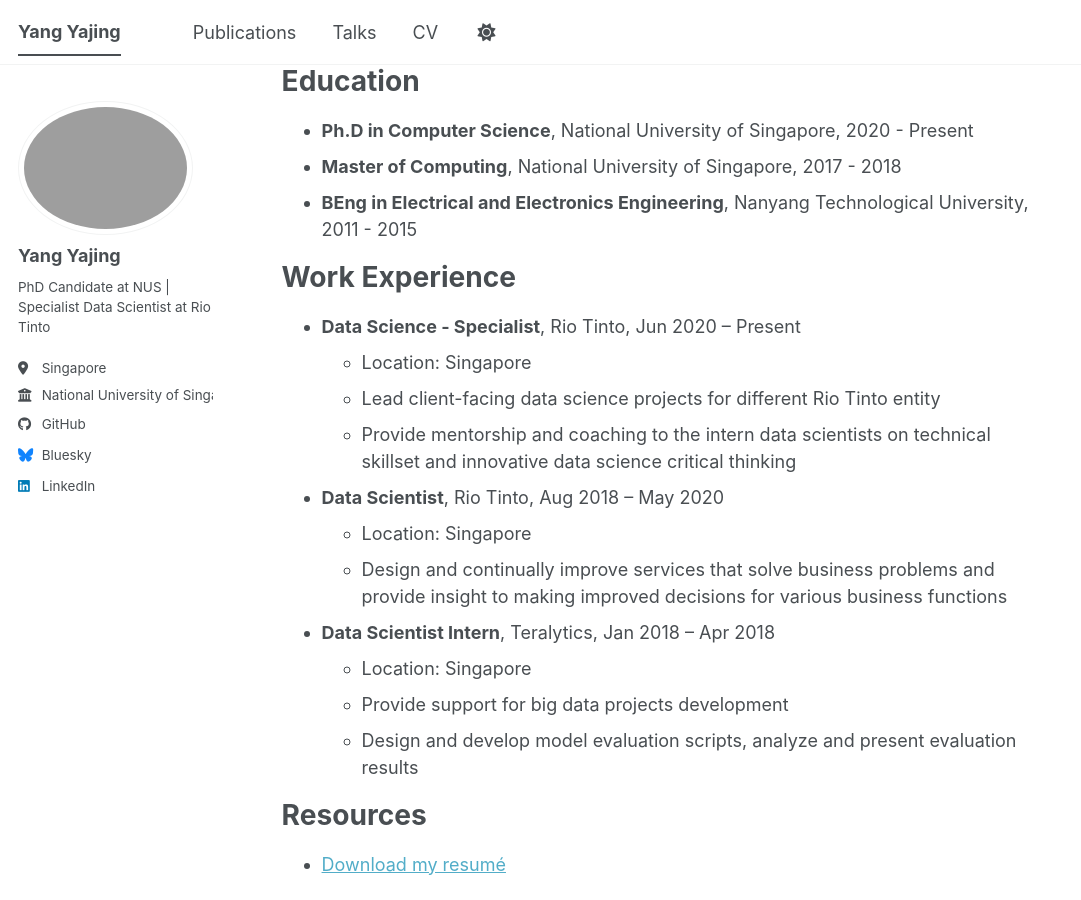
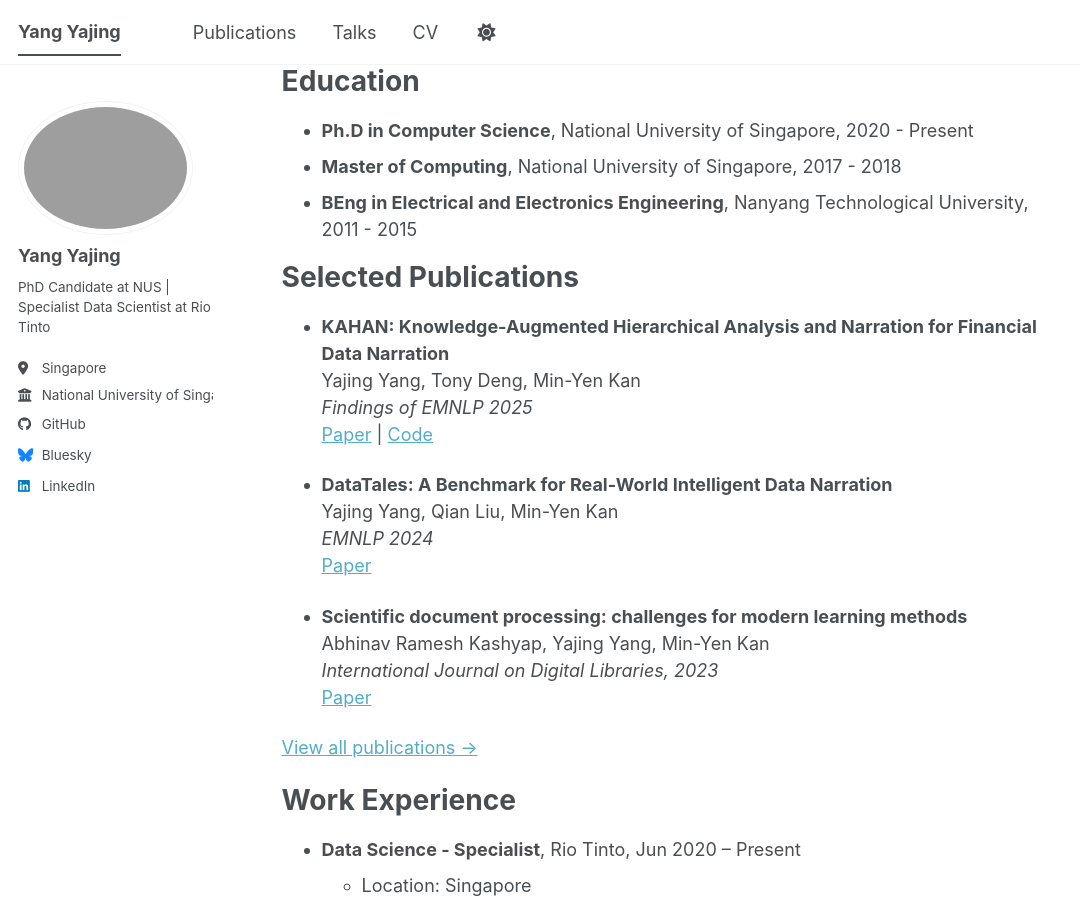
Before and after one commit to yajingyang/yajingyang.github.io, a Jekyll site: the page built from _pages/about.md, in a window 1280 px wide and 900 px high, scrolled down 477 px. Shown: the whole window, without its empty margins (0-1081 px from the left). Built offline with Jekyll 4.4.1, drawn with Linux system fonts in a browser that asks for light colours; a script bundle is joined from its source files by our own code; library files that are not in the unit come from our copies.

Commit message:
feat: Add about me page with publications

```diff
--- a/_pages/about.md
+++ b/_pages/about.md
@@ -23,6 +23,25 @@ Education
 * **Master of Computing**, National University of Singapore, 2017 - 2018
 * **BEng in Electrical and Electronics Engineering**, Nanyang Technological University, 2011 - 2015
 
+Selected Publications
+======
+* **KAHAN: Knowledge-Augmented Hierarchical Analysis and Narration for Financial Data Narration**
+  Yajing Yang, Tony Deng, Min-Yen Kan
+  *Findings of EMNLP 2025*
+  [Paper](https://aclanthology.org/2025.findings-emnlp.1405/) | [Code](https://github.com/yajingyang/kahan)
+
+* **DataTales: A Benchmark for Real-World Intelligent Data Narration**
+  Yajing Yang, Qian Liu, Min-Yen Kan
+  *EMNLP 2024*
+  [Paper](https://aclanthology.org/2024.emnlp-main.601/)
+
+* **Scientific document processing: challenges for modern learning methods**
+  Abhinav Ramesh Kashyap, Yajing Yang, Min-Yen Kan
+  *International Journal on Digital Libraries, 2023*
+  [Paper](https://link.springer.com/article/10.1007/s00799-023-00352-2)
+
+[View all publications →](/publications/)
+
 Work Experience
 ======
 * **Data Science - Specialist**, Rio Tinto, Jun 2020 – Present
```
